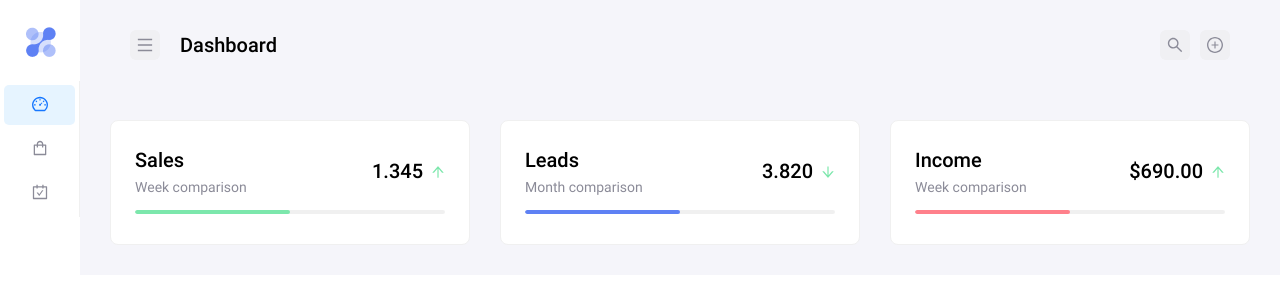
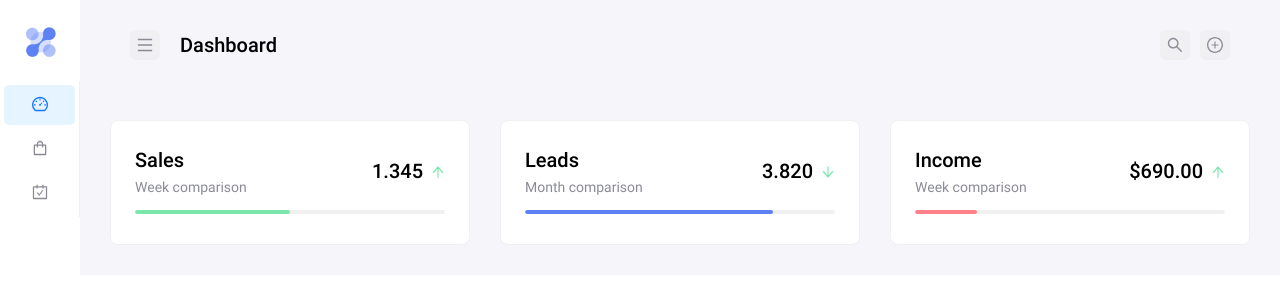
Before and after one commit to TChebun/crm_dashboard, a React (Vite) app: page / in a window 1280 px wide. Shown: the top 300 px of the page. Built offline with nearby package versions, Linux system fonts and the light colour scheme.

Commit message:
optimized main page

```diff
--- /dev/null
+++ b/src/components/DashboardCard/DashboardCard.jsx
@@ -0,0 +1,26 @@
+import React from "react";
+import { Card, Flex, Progress } from "antd";
+
+import { ArrowUpOutlined, ArrowDownOutlined } from "@ant-design/icons";
+
+const DashboardCard = ({ title, description, sum, color, progress, progressColor, down }) => {
+  return (
+    <Card>
+      <Flex align="center" justify="space-between">
+        <div className="main__box">
+          <div className="main__title">{title}</div>
+          <div className="main__description">{description}</div>
+        </div>
+        <div className="main__item">
+          <Flex align="center" gap={8}>
+            <div className="main__sum">{sum}</div>
+            {down ? <ArrowDownOutlined style={{ color: color }} /> : <ArrowUpOutlined style={{ color: color }} />}
+          </Flex>
+        </div>
+      </Flex>
+      <Progress percent={progress} showInfo={false} strokeColor={progressColor} size={{ height: 4 }} />
+    </Card>
+  );
+};
+
+export default DashboardCard;
--- a/src/pages/Main/Main.jsx
+++ b/src/pages/Main/Main.jsx
@@ -1,7 +1,8 @@
 import React from "react";
-import { Row, Col, Card, Flex, Progress } from "antd";
+import { Row, Col } from "antd";
+import DashboardCard from "../../components/DashboardCard/DashboardCard";
 
-import { ArrowUpOutlined, ArrowDownOutlined } from "@ant-design/icons";
+import { upperCards } from "./dictionary";
 
 import "./main.scss";
 
@@ -9,57 +10,19 @@ const Main = () => {
   return (
     <div className="main">
       <Row gutter={[30, 30]}>
-        <Col span={8}>
-          <Card>
-            <Flex align="center" justify="space-between">
-              <div className="main__box">
-                <div className="main__title">Sales</div>
-                <div className="main__description">Week comparison</div>
-              </div>
-              <div className="main__item">
-                <Flex align="center" gap={8}>
-                  <div className="main__sum">1.345</div>
-                  <ArrowUpOutlined style={{ color: "#7CE7AC" }} />
-                </Flex>
-              </div>
-            </Flex>
-            <Progress percent={50} showInfo={false} strokeColor="#7CE7AC" size={{ height: 4 }} />
-          </Card>
-        </Col>
-        <Col span={8}>
-          <Card>
-            <Flex align="center" justify="space-between">
-              <div className="main__box">
-                <div className="main__title">Leads</div>
-                <div className="main__description">Month comparison</div>
-              </div>
-              <div className="main__item">
-                <Flex align="center" gap={8}>
-                  <div className="main__sum">3.820</div>
-                  <ArrowDownOutlined style={{ color: "#7CE7AC" }} />
-                </Flex>
-              </div>
-            </Flex>
-            <Progress percent={50} showInfo={false} strokeColor="#5E81F4" size={{ height: 4 }} />
-          </Card>
-        </Col>
-        <Col span={8}>
-          <Card>
-            <Flex align="center" justify="space-between">
-              <div className="main__box">
-                <div className="main__title">Income</div>
-                <div className="main__description">Week comparison</div>
-              </div>
-              <div className="main__item">
-                <Flex align="center" gap={8}>
-                  <div className="main__sum">&#36;690.00</div>
-                  <ArrowUpOutlined style={{ color: "#7CE7AC" }} />
-                </Flex>
-              </div>
-            </Flex>
-            <Progress percent={50} showInfo={false} strokeColor="#FF808B" size={{ height: 4 }} />
-          </Card>
-        </Col>
+        {upperCards.map((el) => (
+          <Col key={el.sum} span={8}>
+            <DashboardCard
+              title={el.title}
+              description={el.description}
+              sum={el.sum}
+              color={el.color}
+              progress={el.progress}
+              progressColor={el.progressColor}
+              down={el.title === "Leads"}
+            />
+          </Col>
+        ))}
       </Row>
     </div>
   );
--- /dev/null
+++ b/src/pages/Main/dictionary.js
@@ -0,0 +1,26 @@
+export const upperCards = [
+  {
+    title: "Sales",
+    description: "Week comparison",
+    sum: "1.345",
+    color: "#7CE7AC",
+    progress: "50",
+    progressColor: "#7CE7AC",
+  },
+  {
+    title: "Leads",
+    description: "Month comparison",
+    sum: "3.820",
+    color: "#7CE7AC",
+    progress: "80",
+    progressColor: "#5E81F4",
+  },
+  {
+    title: "Income",
+    description: "Week comparison",
+    sum: "$690.00",
+    color: "#7CE7AC",
+    progress: "20",
+    progressColor: "#FF808B",
+  },
+];
--- a/src/router/routes.jsx
+++ b/src/router/routes.jsx
@@ -5,12 +5,18 @@ import Projects from "../pages/Projects/Projects";
 import Tasks from "../pages/Tasks/Tasks";
 
 export const useRoutes = () => {
+  const path = {
+    MAIN: "/",
+    PROJECTS: "projects",
+    TASKS: "tasks",
+  };
+
   return (
     <Routes>
-      <Route path="/" element={<LayoutPage />}>
+      <Route path={path.MAIN} element={<LayoutPage />}>
         <Route index element={<Main />} />
-        <Route path="projects" element={<Projects />} />
-        <Route path="tasks" element={<Tasks />} />
+        <Route path={path.PROJECTS} element={<Projects />} />
+        <Route path={path.TASKS} element={<Tasks />} />
       </Route>
     </Routes>
   );
```
